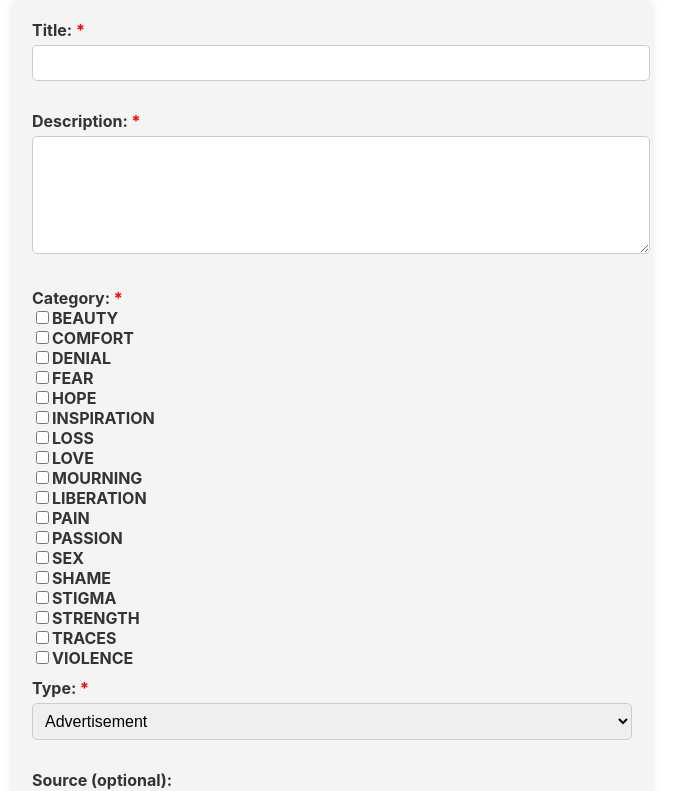
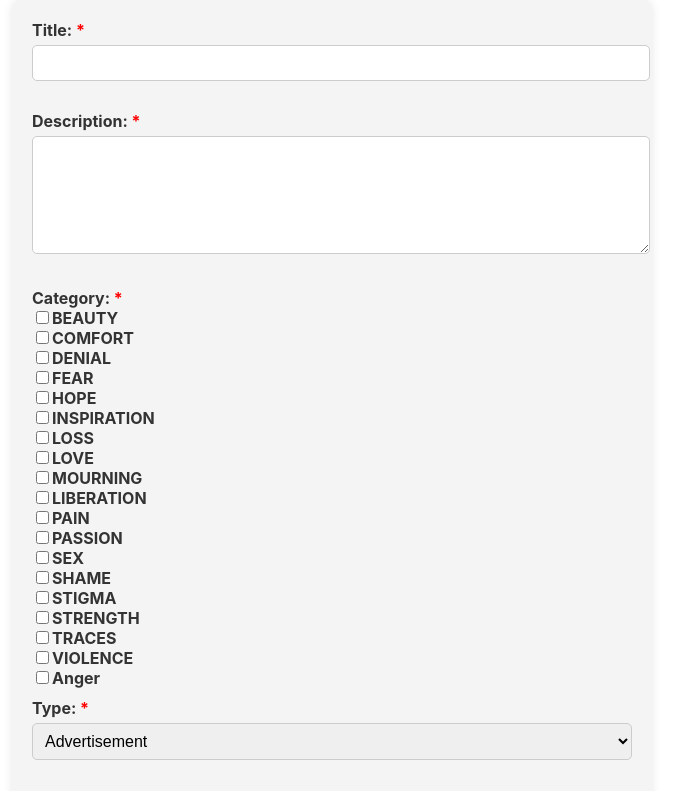
Before and after one commit to PaulDombrowski/HivAidsArchive, a React (Create React App) app: page /page6 in a window 1280 px wide. Shown: the top 791 px of the page, without its empty margins (308-989 px from the left). Built offline with nearby package versions, Linux system fonts and the light colour scheme.

Commit message:
upload formular

```diff
--- a/src/Page6.js
+++ b/src/Page6.js
@@ -128,7 +128,7 @@ function UploadForm() {
           {[
             "BEAUTY", "COMFORT", "DENIAL", "FEAR", "HOPE", "INSPIRATION",
             "LOSS", "LOVE", "MOURNING", "LIBERATION", "PAIN", "PASSION",
-            "SEX", "SHAME", "STIGMA", "STRENGTH", "TRACES", "VIOLENCE"
+            "SEX", "SHAME", "STIGMA", "STRENGTH", "TRACES", "VIOLENCE", "Anger"
           ].map((cat) => (
             <div key={cat}>
               <input
```
